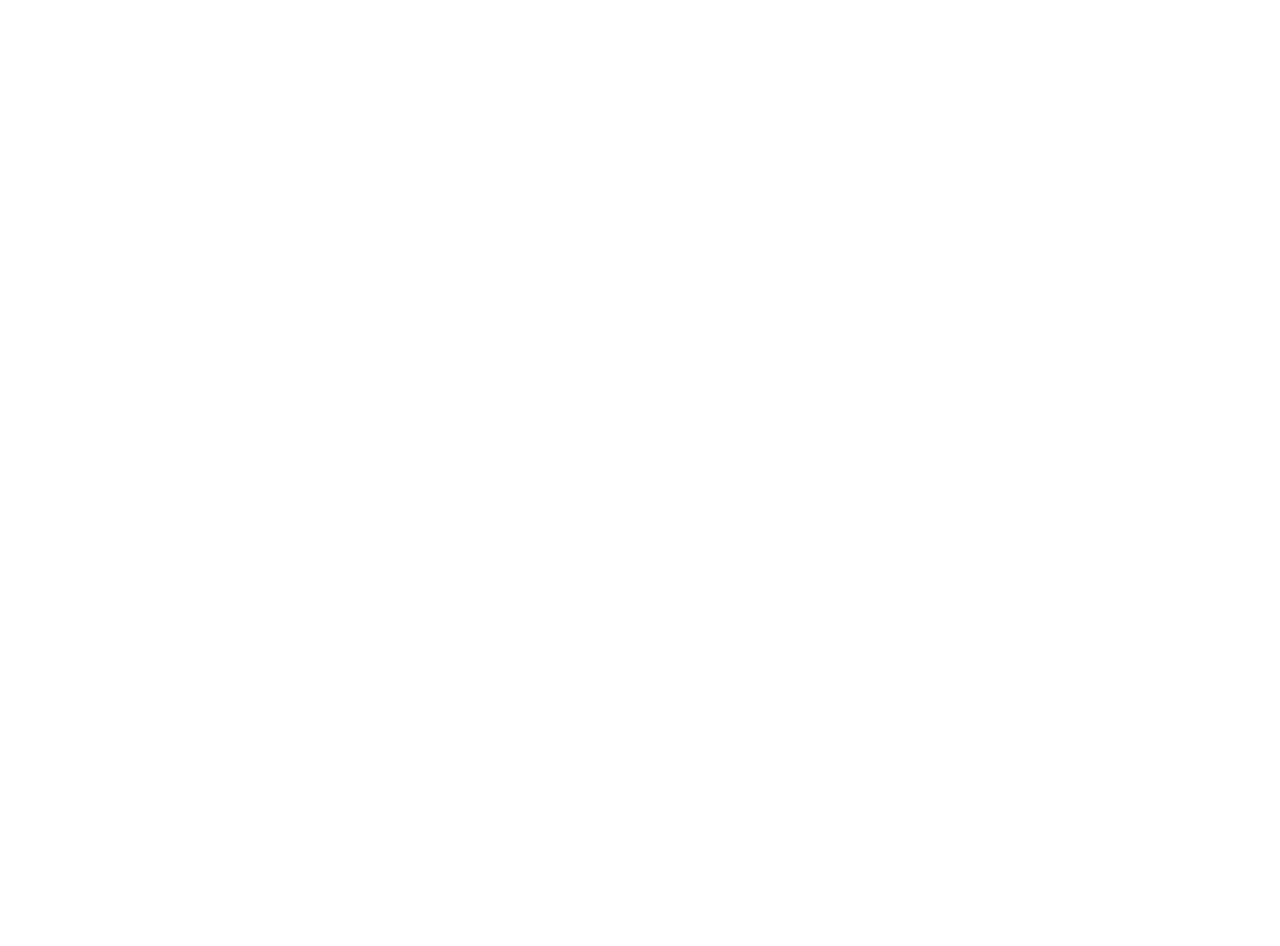
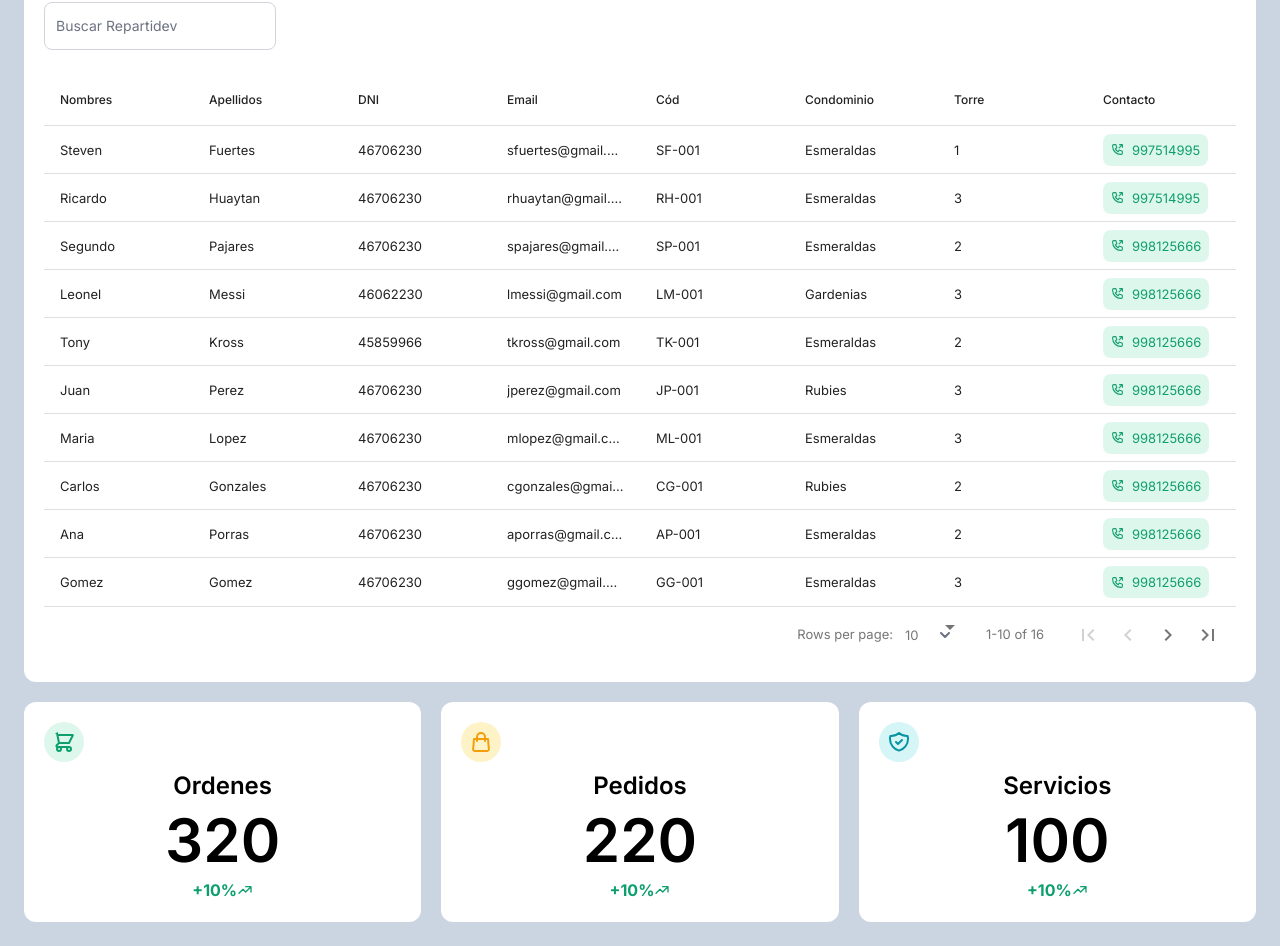
Before and after one commit to SegundoRP/ican_project, a Next.js app in the folder frontend/: page /dashboard/repartidevs in a window 1280 px wide. Shown: the part 218-1164 px from the top of the page. Before the commit the page ends 800 px from the top, so only its background shows below. Built offline with nearby package versions, Linux system fonts and the light colour scheme.

Commit message:
feat: :sparkles: Se creo el componente CardsRepartidevs para actualizar la pagina de repartidevs junto con su tabla respectiva

```diff
--- a/frontend/src/app/dashboard/ordenes/page.jsx
+++ b/frontend/src/app/dashboard/ordenes/page.jsx
@@ -4,7 +4,7 @@
 
 export default function pageOrdenes() {
   return (
-    <main className="mt-28 p-4 sm:p-6 bg-gray-200">
+    <main className="mt-28 p-4 sm:p-6 bg-slate-300">
       <section className="flex flex-col gap-5 lg:grid xl:grid-cols-7">
         <article className="bg-white p-5 rounded-xl lg:grid xl:col-span-6">
           <div>
--- a/frontend/src/app/dashboard/repartidevs/page.jsx
+++ b/frontend/src/app/dashboard/repartidevs/page.jsx
@@ -1,9 +1,21 @@
+import CardsRepartidevs from '@/components/dashboard/cards/CardsRepartidevs'
+import DataPaginaRepartidevs from '@/components/dashboard/tablas/DataPaginaRepartidevs'
 import React from 'react'
 
 export default function page() {
   return (
-    <div className="p-10 bg-slate-300">
-      Repartidevs
-    </div>
+    <main className="mt-28 p-4 sm:p-6 bg-slate-300">
+      <section className="flex flex-col gap-5 lg:grid 2xl:grid-cols-7">
+        <article className="bg-white p-5 rounded-xl lg:grid 2xl:col-span-6">
+          <div>
+            <header className="flex justify-center sm:justify-start text-3xl font-bold text-gray-900 border-b-4 border-yellow-200 mb-6 sm:inline-block">
+              Reporte de Repartidevs
+            </header>
+            <DataPaginaRepartidevs/>
+          </div>
+        </article>
+        <CardsRepartidevs/>
+      </section>
+    </main>
   )
 }
--- /dev/null
+++ b/frontend/src/components/dashboard/cards/CardsRepartidevs.jsx
@@ -0,0 +1,48 @@
+import {
+    HiOutlineShoppingCart,
+    HiOutlineTrendingUp,
+    HiOutlineShoppingBag,
+    HiOutlineShieldCheck,
+  } from "react-icons/hi";
+
+export default function CardsRepartidevs() {
+  return (
+    <section className="grid md:grid-cols-3 lg:grid-cols-3 2xl:grid-cols-1 2xl:grid-rows-3 gap-5 text-center">
+      <div className="bg-white rounded-xl p-5 grid gap-2 hover:bg-green-50 hover:transition-all hover:cursor-pointer hover:text-green-500">
+        <HiOutlineShoppingCart
+          size={40}
+          className="text-green-500 bg-green-100 rounded-full p-2"
+        />
+        <h3 className="text-2xl font-semibold">Ordenes</h3>
+        <h3 className="text-6xl 2xl:text-7xl font-semibold">320</h3>
+        <h3 className="text-green-500 font-bold flex items-center justify-center">
+          +10% <HiOutlineTrendingUp />
+        </h3>
+      </div>
+
+      <div className="bg-white rounded-xl p-5 grid gap-2 hover:bg-amber-50 hover:transition-all hover:cursor-pointer hover:text-amber-500">
+        <HiOutlineShoppingBag
+          size={40}
+          className="text-amber-500 bg-amber-100 rounded-full p-2"
+        />
+        <h3 className="text-2xl font-semibold">Pedidos</h3>
+        <h3 className="text-6xl 2xl:text-7xl font-semibold">220</h3>
+        <h3 className="text-green-500 font-bold flex items-center justify-center">
+          +10% <HiOutlineTrendingUp />
+        </h3>
+      </div>
+
+      <div className="bg-white rounded-xl p-5 grid gap-2 hover:bg-teal-50 hover:transition-all hover:cursor-pointer hover:text-teal-500">
+        <HiOutlineShieldCheck
+          size={40}
+          className="text-teal-500 bg-teal-100 rounded-full p-2"
+        />
+        <h3 className="text-2xl font-semibold">Servicios</h3>
+        <h3 className="text-6xl 2xl:text-7xl font-semibold">100</h3>
+        <h3 className="text-green-500 font-bold flex items-center justify-center">
+          +10% <HiOutlineTrendingUp />
+        </h3>
+      </div>
+    </section>
+  )
+}
--- a/frontend/src/components/dashboard/tablas/DataPaginaRepartidevs.jsx
+++ b/frontend/src/components/dashboard/tablas/DataPaginaRepartidevs.jsx
@@ -2,7 +2,8 @@
 
 import DataTable from "react-data-table-component";
 import { useState } from "react";
-import { HiPhoneOutgoing } from "react-icons/hi";
+import { FloatingLabel } from "flowbite-react";
+import { HiOutlinePhoneOutgoing } from "react-icons/hi";
 
 
 const columns = [
@@ -48,7 +49,7 @@
           href="#"
           className="bg-green-100 text-green-500 p-2 rounded-lg flex gap-2 items-center"
         >
-          {<HiPhoneOutgoing />}
+          {<HiOutlinePhoneOutgoing/>}
           {row.contacto}
         </a>
       ),
```
